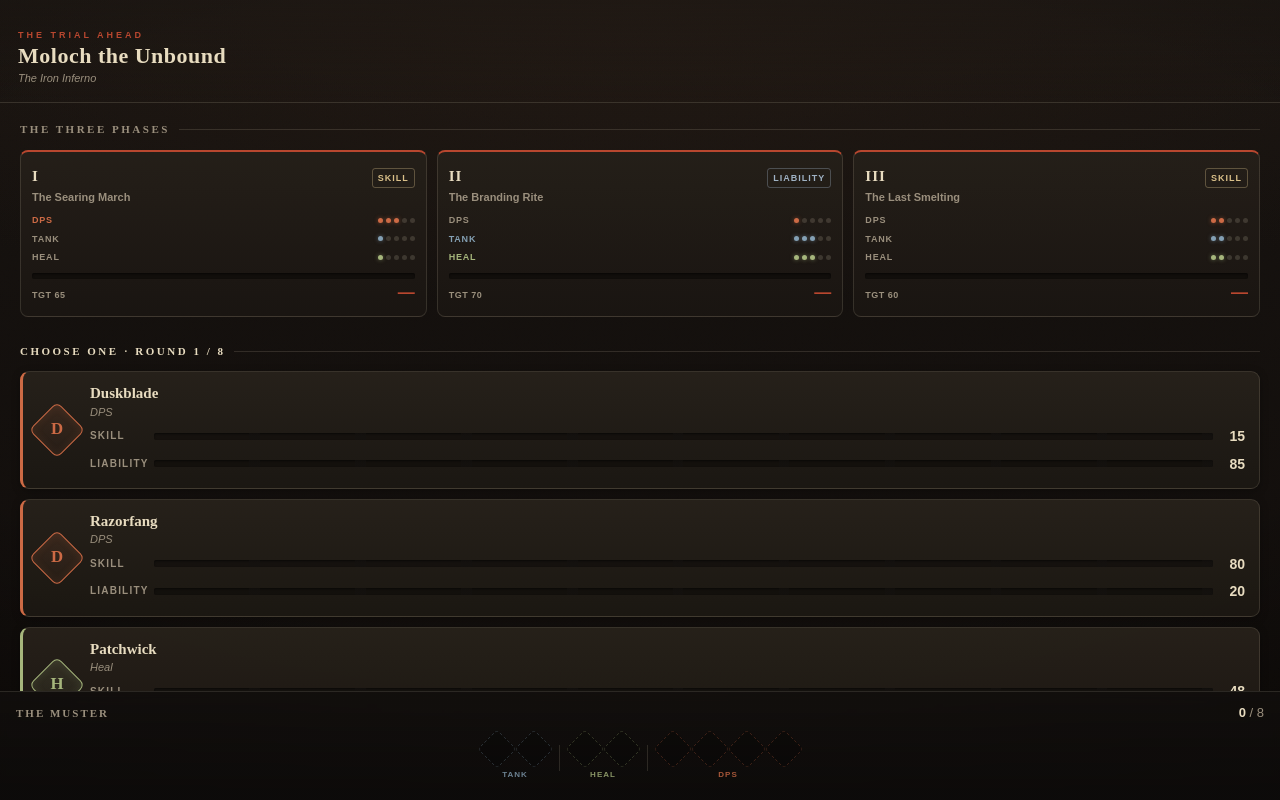
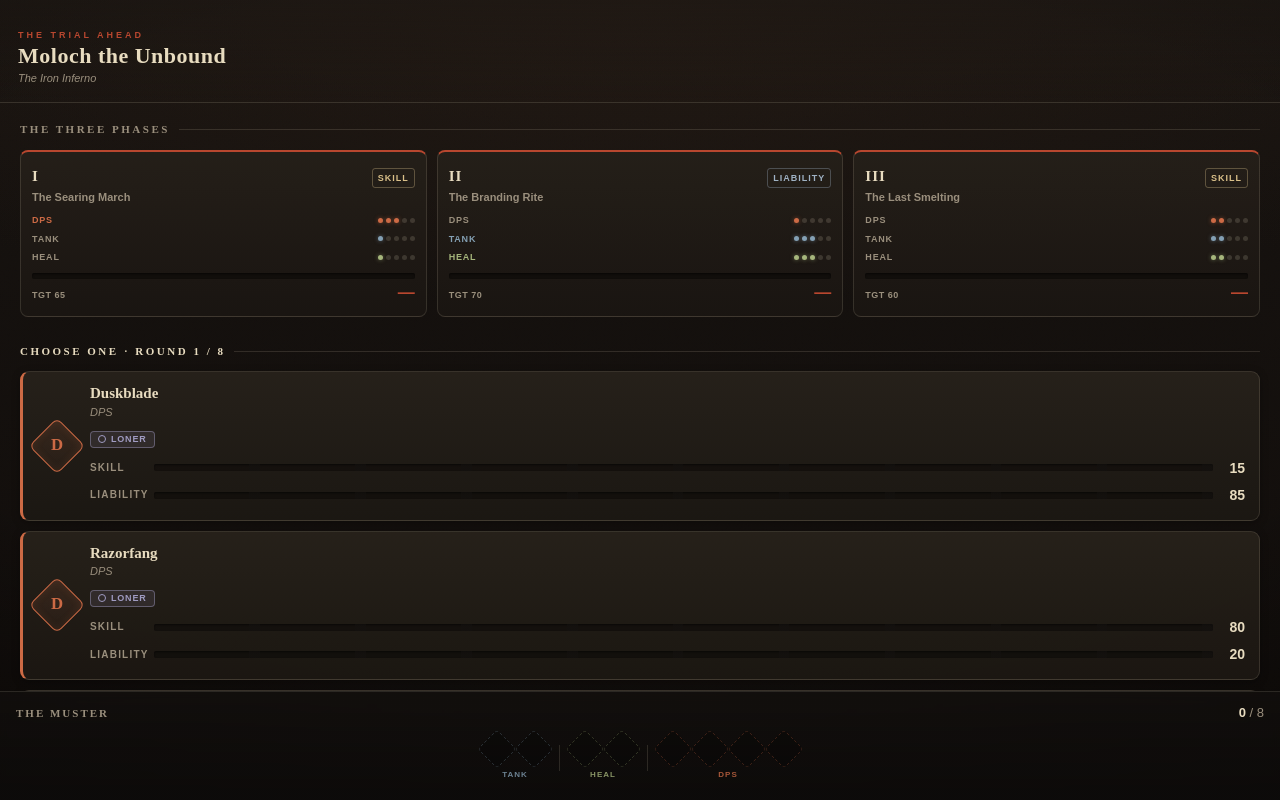
Before and after one commit to g-trinh/raid-manager, a React (Vite) app in the folder app/src/renderer/: page / in a window 1280 px wide. Built offline with nearby package versions, Linux system fonts and the light colour scheme.

Commit message:
feat(personalities): show Loner badge in draft and spoils screens

```diff
--- a/app/src/renderer/src/screens/draft/CandidateCard.tsx
+++ b/app/src/renderer/src/screens/draft/CandidateCard.tsx
@@ -1,4 +1,3 @@
-import { Personality } from '../../domain/data/personality'
 import { MemberData } from '../../domain/data/memberData'
 import { ROLE_LABELS } from '../../domain/data/role'
 import { usePersonalityStore } from '../../domain/stores/usePersonalityStore'
@@ -26,11 +25,9 @@ export function CandidateCard({ member, onPick }: CandidateCardProps): React.JSX
       <div className="candidate-card__body">
         <div className="candidate-card__name">{member.memberName}</div>
         <div className="candidate-card__role">{ROLE_LABELS[member.role]}</div>
-        {personality !== Personality.LONER && (
-          <div className="candidate-card__personality">
-            <PersonalityMark personality={personality} size={9} />
-          </div>
-        )}
+        <div className="candidate-card__personality">
+          <PersonalityMark personality={personality} size={9} />
+        </div>
         <div className="candidate-card__stats">
           <StatBar label="Skill" value={member.skill} accent="var(--rm-skill)" />
           <StatBar label="Liability" value={member.liability} accent="var(--rm-liability)" />
--- a/app/src/renderer/src/screens/spoils/MemberLedgerChip.tsx
+++ b/app/src/renderer/src/screens/spoils/MemberLedgerChip.tsx
@@ -1,7 +1,7 @@
 import { useEffect, useState } from 'react'
 import { BestowResult } from '../../domain/stores/useLootStore'
 import { MemberData } from '../../domain/data/memberData'
-import { Personality, PERSONALITY_META } from '../../domain/data/personality'
+import { PERSONALITY_META } from '../../domain/data/personality'
 import { usePersonalityStore } from '../../domain/stores/usePersonalityStore'
 import { useCountUp } from '../../domain/hooks/useCountUp'
 import { ROLE_HEX } from '../shared/formatting'
@@ -78,11 +78,7 @@ export function MemberLedgerChip({
           : 'none'
       }}
     >
-      {personality !== Personality.LONER ? (
-        <PersonalityMark personality={personality} size={7} />
-      ) : (
-        <span className="ledger-chip__loner-ring" style={{ borderColor: meta.hue }} />
-      )}
+      <PersonalityMark personality={personality} size={7} />
 
       <span className="ledger-chip__name">{member.memberName.split(' ').slice(-1)[0]}</span>
 
```
